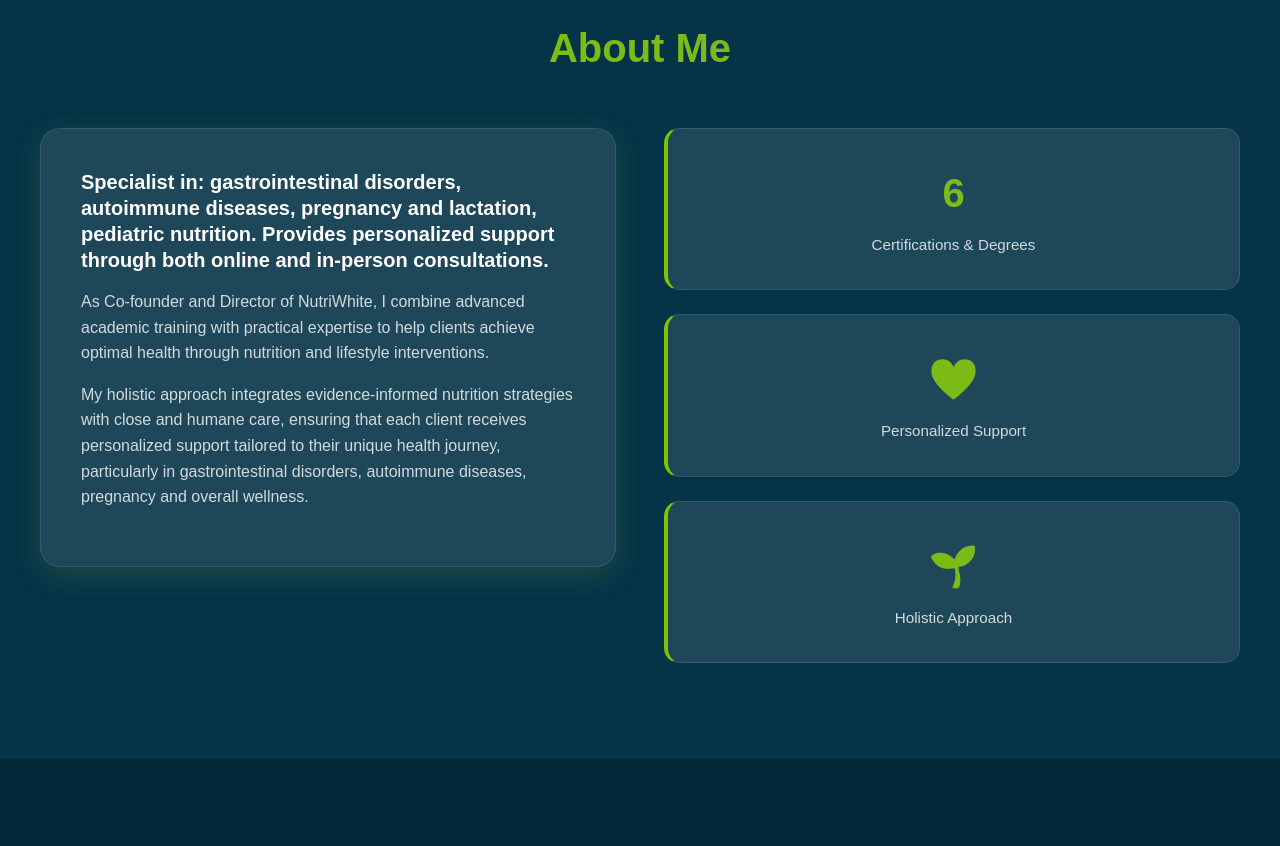
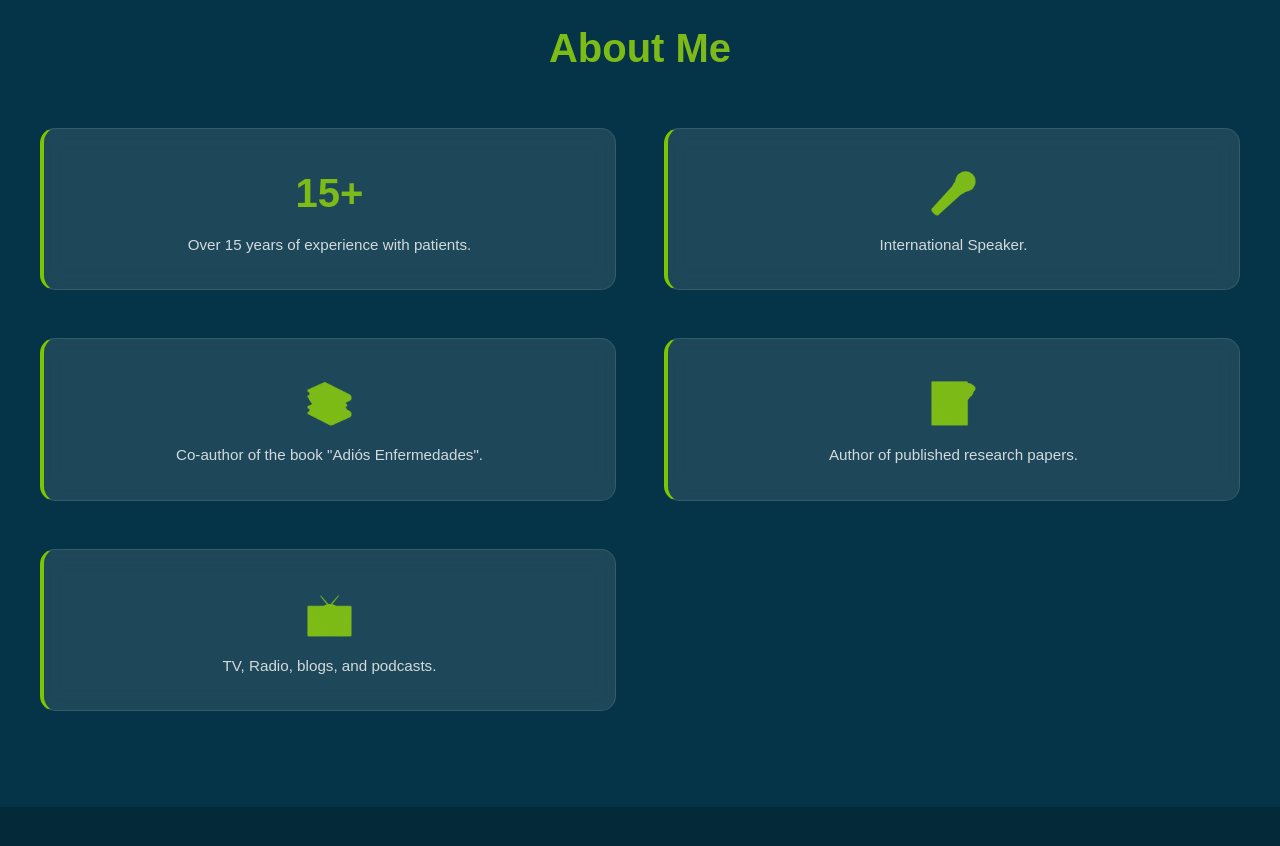
Before and after one commit to santilanzb/qrmariana, a plain HTML site: page index.html in a window 1280 px wide. Shown: the part 880-1726 px from the top of the page. Drawn offline with Linux system fonts and the light colour scheme.

Commit message:
Imagenes

```diff
--- a/index.html
+++ b/index.html
@@ -38,7 +38,7 @@
     <section class="hero" id="hero">
         <div class="hero-content">
             <div class="new-hero-content-left">
-                <img class="new-hero-content-image" src="https://cdn.prod.website-files.com/6410ddce95279d058583d56c/6752fabc6ac9f331ed09b03f_ctrl_img_nw_HOME_slider_andreina.webp" alt="">
+                <img class="new-hero-content-image" src="https://cdn.prod.website-files.com/6410ddce95279d058583d56c/6752fabba347b36e5088e706_ctrl_img_nw_HOME_slider_mariana.webp" alt="">
             </div>
             <div class="new-hero-content-right">
                 <h1 class="hero-title">
@@ -63,24 +63,25 @@
         <div class="container">
             <h2 class="section-title" data-i18n="about.title">About Me</h2>
             <div class="about-content">
-                <div class="about-text">
-                    <p class="lead" data-i18n="about.lead">Specialist in infertility, pregnancy & lactation, and integrative nutrition care. Provides compassionate, evidence-informed support through both online and in-person consultations.</p>
-                    <p data-i18n="about.text1">As Co-founder and Director of NutriWhite, I combine advanced academic training with practical expertise to help clients achieve optimal health through nutrition and lifestyle interventions.</p>
-                    <p data-i18n="about.text2">My holistic approach integrates evidence-informed nutrition strategies with compassionate care, ensuring that each client receives personalized support tailored to their unique health journey, particularly in fertility, pregnancy, and overall wellness.</p>
+                <div class="stat-card">
+                    <div class="stat-number">15+</div>
+                    <div class="stat-label" data-i18n="about.block1">Over 15 years of experience with patients.</div>
                 </div>
-                <div class="about-stats">
-                    <div class="stat-card">
-                        <div class="stat-number">6</div>
-                        <div class="stat-label" data-i18n="about.stat1">Certifications & Degrees</div>
-                    </div>
-                    <div class="stat-card">
-                        <div class="stat-number">💚</div>
-                        <div class="stat-label" data-i18n="about.stat2">Compassionate Care</div>
-                    </div>
-                    <div class="stat-card">
-                        <div class="stat-number">🌱</div>
-                        <div class="stat-label" data-i18n="about.stat3">Holistic Approach</div>
-                    </div>
+                <div class="stat-card">
+                    <div class="stat-number">🎤</div>
+                    <div class="stat-label" data-i18n="about.block2">International Speaker.</div>
+                </div>
+                <div class="stat-card">
+                    <div class="stat-number">📚</div>
+                    <div class="stat-label" data-i18n="about.block3">Co-author of the book "Adiós Enfermedades".</div>
+                </div>
+                <div class="stat-card">
+                    <div class="stat-number">📝</div>
+                    <div class="stat-label" data-i18n="about.block4">Author of published research papers.</div>
+                </div>
+                <div class="stat-card">
+                    <div class="stat-number">📺</div>
+                    <div class="stat-label" data-i18n="about.block5">TV, Radio, blogs, and podcasts.</div>
                 </div>
             </div>
         </div>
--- a/js/i18n.js
+++ b/js/i18n.js
@@ -19,12 +19,11 @@ const translations = {
 
         // About Section
         'about.title': 'About Me',
-        'about.lead': 'Specialist in: gastrointestinal disorders, autoimmune diseases, pregnancy and lactation, pediatric nutrition. Provides personalized support through both online and in-person consultations.',
-        'about.text1': 'As Co-founder and Director of NutriWhite, I combine advanced academic training with practical expertise to help clients achieve optimal health through nutrition and lifestyle interventions.',
-        'about.text2': 'My holistic approach integrates evidence-informed nutrition strategies with close and humane care, ensuring that each client receives personalized support tailored to their unique health journey, particularly in gastrointestinal disorders, autoimmune diseases, pregnancy and overall wellness.',
-        'about.stat1': 'Certifications & Degrees',
-        'about.stat2': 'Personalized Support',
-        'about.stat3': 'Holistic Approach',
+        'about.block1': 'Over 15 years of experience with patients.',
+        'about.block2': 'International Speaker.',
+        'about.block3': 'Co-author of the book "Adiós Enfermedades".',
+        'about.block4': 'Author of published research papers.',
+        'about.block5': 'TV, Radio, blogs, and podcasts.',
 
         // Education Section
         'education.title': 'Academic Qualifications',
@@ -133,12 +132,11 @@ const translations = {
 
         // About Section
         'about.title': 'Sobre Mí',
-        'about.lead': 'Especialista en: trastornos gastrointestinales, enfermedades autoinmunes, embarazo y lactancia, nutrición pediátrica. Brinda apoyo personalizado a través de consultas en línea y presenciales.',
-        'about.text1': 'Como cofundadora y directora de NutriWhite, combino formación académica avanzada con experiencia práctica para ayudar a los clientes a lograr una salud óptima a través de intervenciones nutricionales y de estilo de vida.',
-        'about.text2': 'Mi enfoque holístico integra estrategias de nutrición informadas por evidencia con atención cercana y humana, asegurando que cada cliente reciba apoyo personalizado adaptado a su viaje de salud único, particularmente en trastornos gastrointestinales, enfermedades autoinmunes, embarazo y bienestar general.',
-        'about.stat1': 'Certificaciones y Títulos',
-        'about.stat2': 'Apoyo Personalizado',
-        'about.stat3': 'Enfoque Holístico',
+        'about.block1': 'Más de 15 años de experiencia con pacientes.',
+        'about.block2': 'Conferencista internacional.',
+        'about.block3': 'Co-autora del libro "Adiós Enfermedades".',
+        'about.block4': 'Autora de trabajos de investigación publicados.',
+        'about.block5': 'TV, Radio, blogs y podcasts.',
 
         // Education Section
         'education.title': 'Calificaciones Académicas',
```
Also changed, not shown: qr-access.html (+1 -1 lines).
